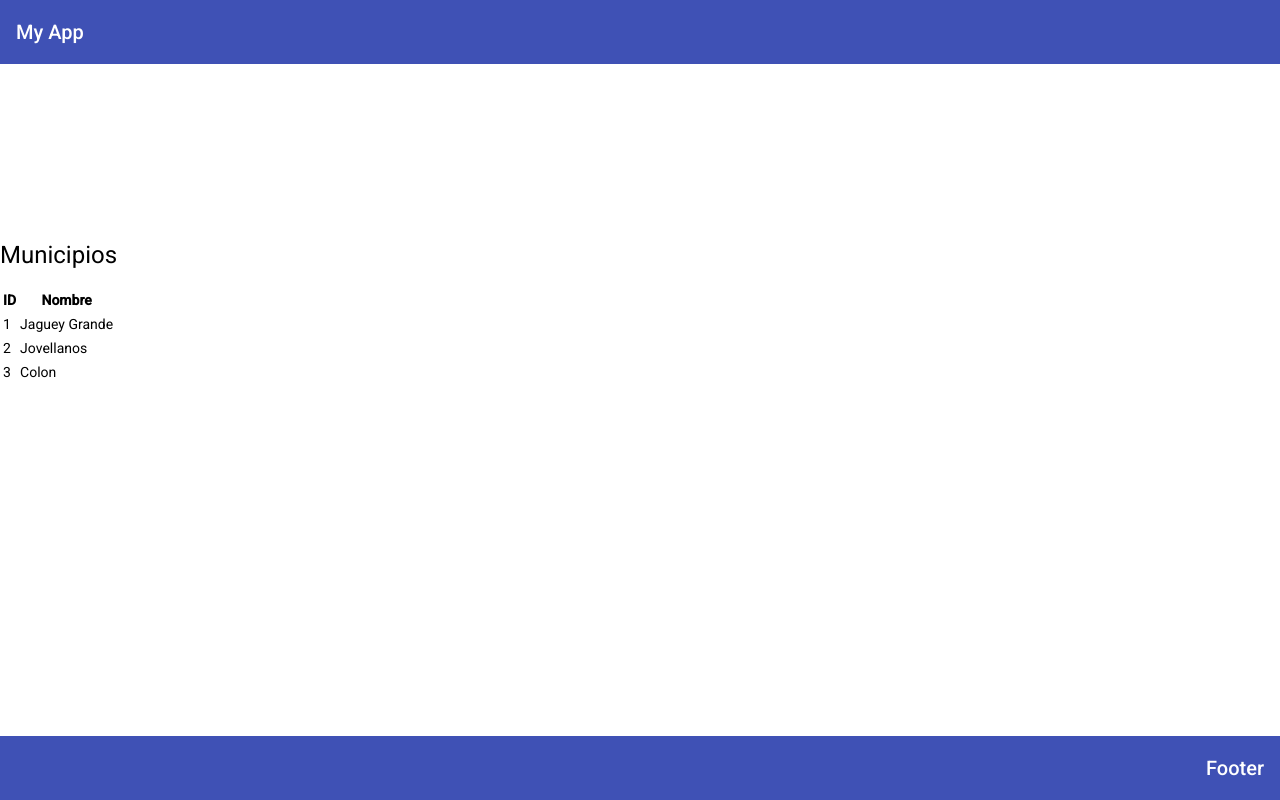
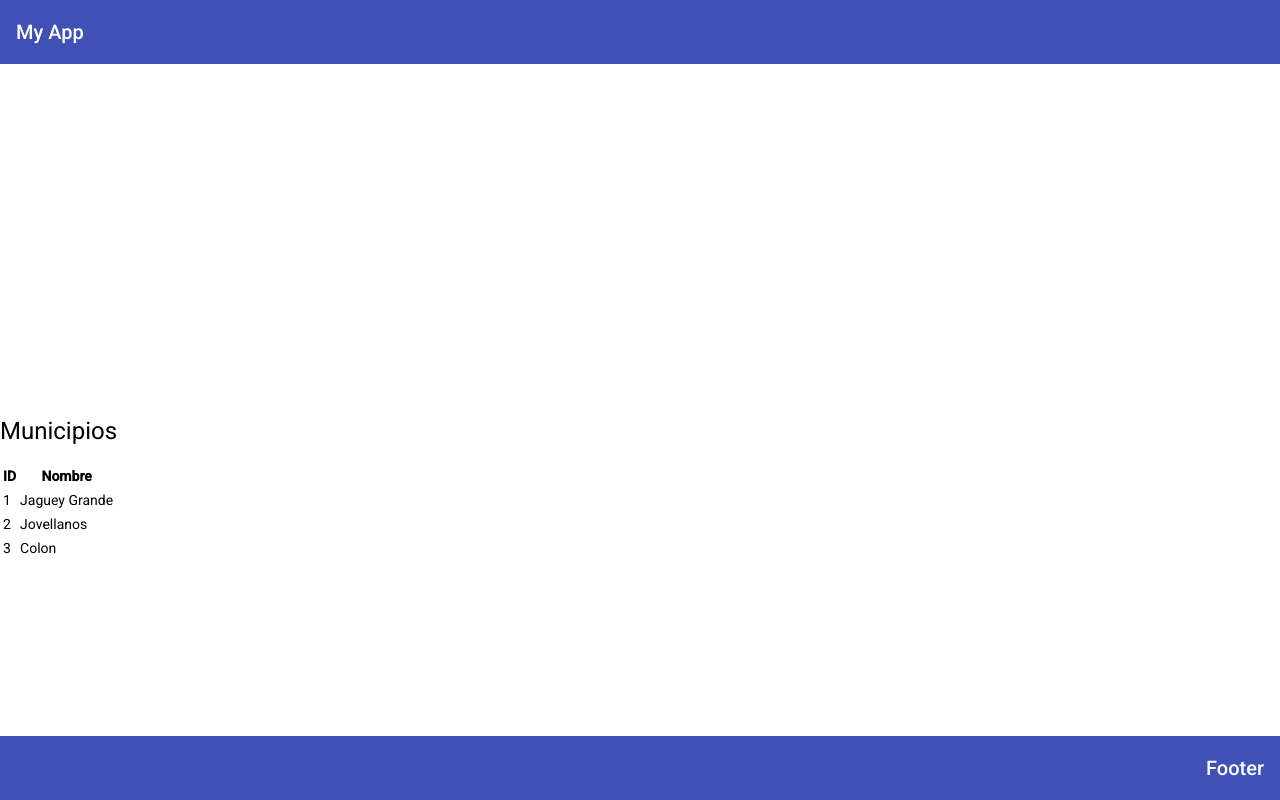
Before and after one commit to lesaygit/appAng, an Angular app: page /municipios in a window 1280 px wide. Before the commit this address led to /. Built offline with nearby package versions, Linux system fonts and the light colour scheme; data requests are answered from the project's data file.

Commit message:
Creando ruta municipios

```diff
--- a/src/app/app-routing.module.ts
+++ b/src/app/app-routing.module.ts
@@ -1,7 +1,11 @@
 import { NgModule } from '@angular/core';
 import { RouterModule, Routes } from '@angular/router';
+import { MunicipiosComponent } from './components/municipios/municipios.component';
 
-const routes: Routes = [];
+const routes: Routes = [
+  {path: 'municipios', component: MunicipiosComponent},
+  {path: '**', redirectTo: 'municipios', pathMatch: 'full'}
+];
 
 @NgModule({
   imports: [RouterModule.forRoot(routes)],
--- a/src/app/app.component.html
+++ b/src/app/app.component.html
@@ -1,4 +1,3 @@
 <app-navbar></app-navbar>
-<app-municipios></app-municipios>
 <router-outlet></router-outlet>
 <app-footer></app-footer>
```
